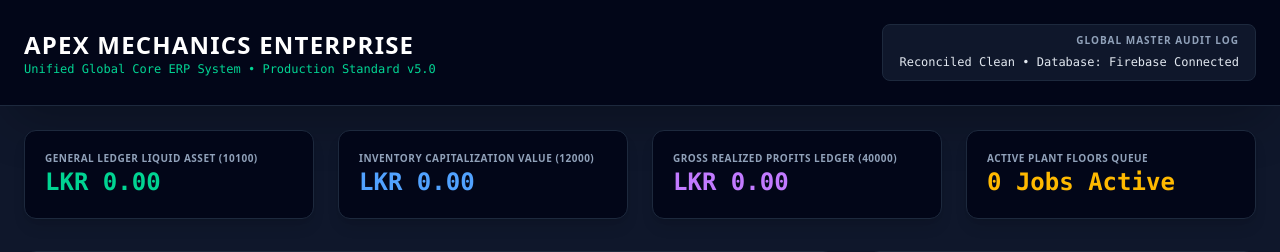
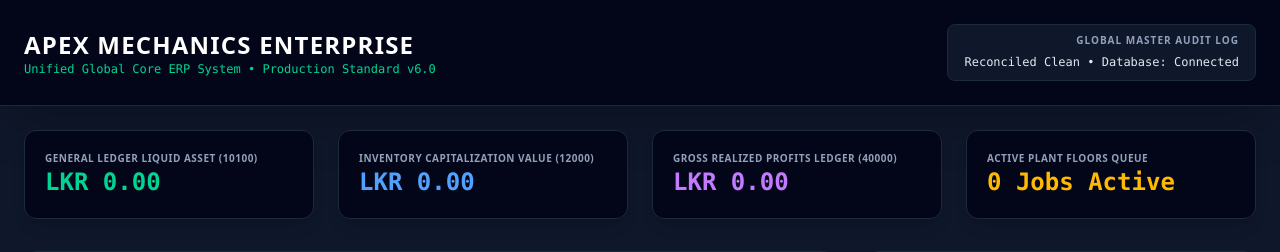
Before and after one commit to AnugaKuruppu/gt-mech-erp, a Flask app: page / in a window 1280 px wide. Shown: the top 252 px of the page. Run offline with Flask 3, Linux system fonts and the light colour scheme; data that the repository does not hold is empty.

Commit message:
Upgrade ERP dashboard to version 6.0
Updated ERP dashboard template to version 6.0 with minor adjustments.

```diff
--- a/templates/erp_dashboard.html
+++ b/templates/erp_dashboard.html
@@ -11,11 +11,11 @@
         <div class="max-w-7xl mx-auto flex flex-col md:flex-row justify-between items-center gap-4">
             <div>
                 <h1 class="text-2xl font-black uppercase tracking-wider text-white">Apex Mechanics Enterprise</h1>
-                <p class="text-xs text-emerald-400 font-mono">Unified Global Core ERP System • Production Standard v5.0</p>
+                <p class="text-xs text-emerald-400 font-mono">Unified Global Core ERP System • Production Standard v6.0</p>
             </div>
             <div class="bg-slate-900 px-4 py-2 rounded-lg border border-slate-800 text-right">
                 <span class="text-[10px] text-slate-400 block font-bold uppercase tracking-widest">Global Master Audit Log</span>
-                <span class="text-xs font-mono text-slate-200">Reconciled Clean • Database: Firebase Connected</span>
+                <span class="text-xs font-mono text-slate-200">Reconciled Clean • Database: Connected</span>
             </div>
         </div>
     </header>
```
